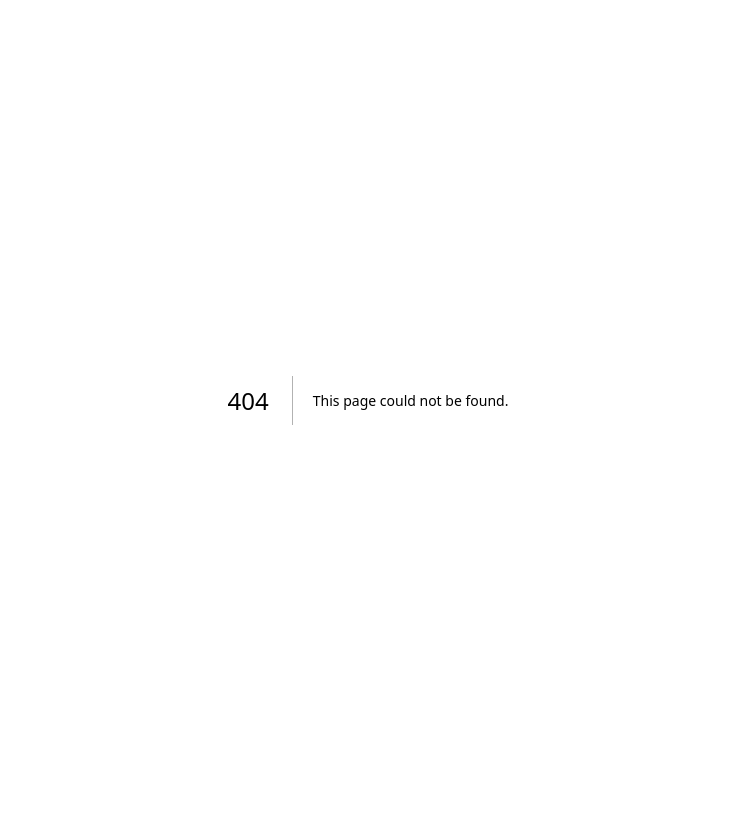
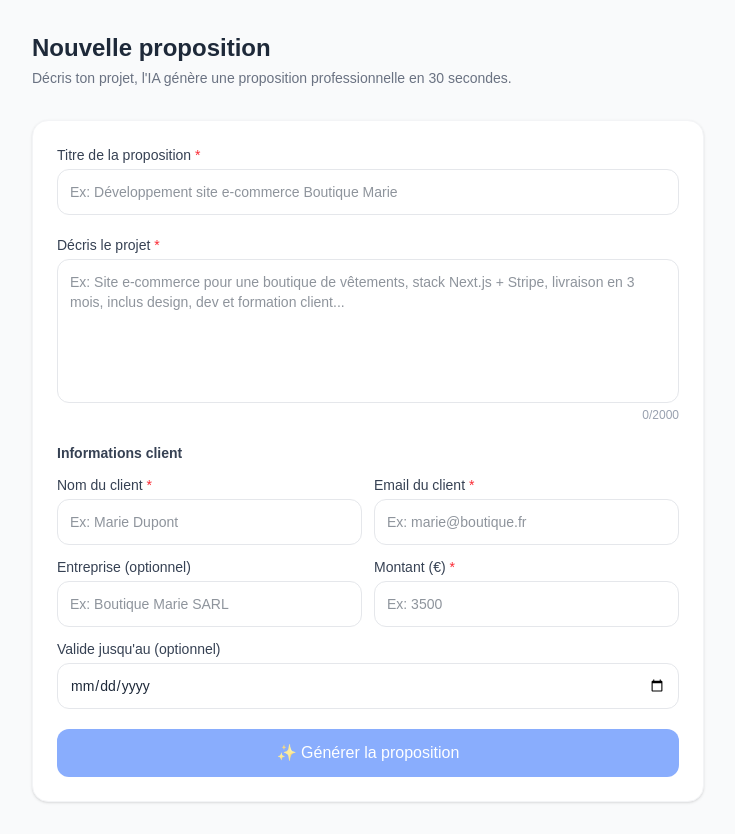
Before and after one commit to Tsiky-Sylvia/proposai, a Next.js app: page /proposals/new in a window 1280 px wide. Before the commit this address had no page. Shown: the whole page, without its empty margins (272-1007 px from the left). Before the commit the page ends 800 px from the top, so only its background shows below. Built offline with nearby package versions, Linux system fonts and the light colour scheme.

Commit message:
Jour 3- Ajout formulaire de proposition

```diff
--- /dev/null
+++ b/app/api/proposals/route.ts
@@ -0,0 +1,15 @@
+import { NextResponse } from "next/server";
+
+export async function POST(req: Request) {
+  const body = await req.json();
+
+  // Mock — sera remplacé par l'appel IA au Jour 4
+  return NextResponse.json({
+    proposal: {
+      id: "mock-id-123",
+      ...body,
+      status: "DRAFT",
+      createdAt: new Date().toISOString(),
+    },
+  });
+}
--- /dev/null
+++ b/app/proposals/new/page.tsx
@@ -0,0 +1,19 @@
+import ProposalForm from "@/components/ProposalForm";
+
+export default function NewProposalPage() {
+  return (
+    <main className="min-h-screen bg-gray-50 p-8">
+      <div className="max-w-2xl mx-auto">
+        <div className="mb-8">
+          <h1 className="text-2xl font-bold text-gray-800">
+            Nouvelle proposition
+          </h1>
+          <p className="text-gray-500 text-sm mt-1">
+            Décris ton projet, l'IA génère une proposition professionnelle en 30 secondes.
+          </p>
+        </div>
+        <ProposalForm />
+      </div>
+    </main>
+  );
+}
--- /dev/null
+++ b/components/ProposalForm.tsx
@@ -0,0 +1,206 @@
+"use client";
+
+import { useState } from "react";
+import { useRouter } from "next/navigation";
+
+type FormData = {
+  title: string;
+  rawInput: string;
+  clientName: string;
+  clientEmail: string;
+  clientCompany: string;
+  amount: string;
+  validUntil: string;
+};
+
+export default function ProposalForm() {
+  const router = useRouter();
+  const [isLoading, setIsLoading] = useState(false);
+  const [error, setError] = useState<string | null>(null);
+  const [form, setForm] = useState<FormData>({
+    title: "",
+    rawInput: "",
+    clientName: "",
+    clientEmail: "",
+    clientCompany: "",
+    amount: "",
+    validUntil: "",
+  });
+
+  const handleChange = (
+    e: React.ChangeEvent<HTMLInputElement | HTMLTextAreaElement>
+  ) => {
+    setForm((prev) => ({ ...prev, [e.target.name]: e.target.value }));
+  };
+
+  const isValid =
+    form.title.trim() &&
+    form.rawInput.trim() &&
+    form.clientName.trim() &&
+    form.clientEmail.trim() &&
+    form.amount.trim();
+
+  const handleSubmit = async () => {
+    if (!isValid) return;
+    setIsLoading(true);
+    setError(null);
+
+    try {
+      const response = await fetch("/api/proposals", {
+        method: "POST",
+        headers: { "Content-Type": "application/json" },
+        body: JSON.stringify({
+          ...form,
+          amount: parseFloat(form.amount),
+        }),
+      });
+
+      const data = await response.json();
+
+      if (!response.ok) {
+        setError(data.error ?? "Une erreur est survenue.");
+        return;
+      }
+
+      //router.push(`/proposals/${data.proposal.id}`);
+      router.push(`/dashboard`);
+    } catch (error) {
+      setError("Erreur réseau, vérifiez votre connexion.");
+      console.error("Erreur:", error);
+    } finally {
+      setIsLoading(false);
+    }
+  };
+
+  return (
+    <div className="bg-white rounded-2xl shadow-sm border border-gray-100 p-6 flex flex-col gap-5">
+      {/* Titre */}
+      <div className="flex flex-col gap-1">
+        <label className="text-sm font-medium text-gray-700">
+          Titre de la proposition <span className="text-red-500">*</span>
+        </label>
+        <input
+          type="text"
+          name="title"
+          value={form.title}
+          onChange={handleChange}
+          placeholder="Ex: Développement site e-commerce Boutique Marie"
+          className="p-3 border border-gray-200 rounded-xl text-sm text-gray-800 bg-white focus:outline-none focus:ring-2 focus:ring-blue-500"
+        />
+      </div>
+
+      {/* Description brute */}
+      <div className="flex flex-col gap-1">
+        <label className="text-sm font-medium text-gray-700">
+          Décris le projet <span className="text-red-500">*</span>
+        </label>
+        <textarea
+          name="rawInput"
+          value={form.rawInput}
+          onChange={handleChange}
+          placeholder="Ex: Site e-commerce pour une boutique de vêtements, stack Next.js + Stripe, livraison en 3 mois, inclus design, dev et formation client..."
+          className="p-3 border border-gray-200 rounded-xl text-sm text-gray-800 bg-white resize-none h-36 focus:outline-none focus:ring-2 focus:ring-blue-500"
+          maxLength={2000}
+        />
+        <span className="text-xs text-gray-400 text-right">
+          {form.rawInput.length}/2000
+        </span>
+      </div>
+
+      {/* Informations client */}
+      <div className="flex flex-col gap-3">
+        <h3 className="text-sm font-semibold text-gray-700">
+          Informations client
+        </h3>
+        <div className="grid grid-cols-1 md:grid-cols-2 gap-3">
+          <div className="flex flex-col gap-1">
+            <label className="text-sm font-medium text-gray-700">
+              Nom du client <span className="text-red-500">*</span>
+            </label>
+            <input
+              type="text"
+              name="clientName"
+              value={form.clientName}
+              onChange={handleChange}
+              placeholder="Ex: Marie Dupont"
+              className="p-3 border border-gray-200 rounded-xl text-sm text-gray-800 bg-white focus:outline-none focus:ring-2 focus:ring-blue-500"
+            />
+          </div>
+          <div className="flex flex-col gap-1">
+            <label className="text-sm font-medium text-gray-700">
+              Email du client <span className="text-red-500">*</span>
+            </label>
+            <input
+              type="email"
+              name="clientEmail"
+              value={form.clientEmail}
+              onChange={handleChange}
+              placeholder="Ex: marie@boutique.fr"
+              className="p-3 border border-gray-200 rounded-xl text-sm text-gray-800 bg-white focus:outline-none focus:ring-2 focus:ring-blue-500"
+            />
+          </div>
+          <div className="flex flex-col gap-1">
+            <label className="text-sm font-medium text-gray-700">
+              Entreprise (optionnel)
+            </label>
+            <input
+              type="text"
+              name="clientCompany"
+              value={form.clientCompany}
+              onChange={handleChange}
+              placeholder="Ex: Boutique Marie SARL"
+              className="p-3 border border-gray-200 rounded-xl text-sm text-gray-800 bg-white focus:outline-none focus:ring-2 focus:ring-blue-500"
+            />
+          </div>
+          <div className="flex flex-col gap-1">
+            <label className="text-sm font-medium text-gray-700">
+              Montant (€) <span className="text-red-500">*</span>
+            </label>
+            <input
+              type="number"
+              name="amount"
+              value={form.amount}
+              onChange={handleChange}
+              placeholder="Ex: 3500"
+              min={0}
+              className="p-3 border border-gray-200 rounded-xl text-sm text-gray-800 bg-white focus:outline-none focus:ring-2 focus:ring-blue-500"
+            />
+          </div>
+        </div>
+        <div className="flex flex-col gap-1">
+          <label className="text-sm font-medium text-gray-700">
+            Valide jusqu'au (optionnel)
+          </label>
+          <input
+            type="date"
+            name="validUntil"
+            value={form.validUntil}
+            onChange={handleChange}
+            className="p-3 border border-gray-200 rounded-xl text-sm text-gray-800 bg-white focus:outline-none focus:ring-2 focus:ring-blue-500"
+          />
+        </div>
+      </div>
+
+      {error && (
+        <div className="p-4 bg-red-50 border border-red-200 rounded-xl text-red-600 text-sm">
+          ⚠️ {error}
+        </div>
+      )}
+
+      <button
+        onClick={handleSubmit}
+        disabled={isLoading || !isValid}
+        className="px-6 py-3 bg-blue-600 text-white rounded-xl font-medium hover:bg-blue-700 disabled:opacity-50 disabled:cursor-not-allowed transition-colors flex items-center justify-center gap-2"
+      >
+        {isLoading ? (
+          <>
+            <div className="w-4 h-4 border-2 border-white/30 border-t-white rounded-full animate-spin" />
+            Génération en cours...
+          </>
+        ) : (
+          "✨ Générer la proposition"
+        )}
+      </button>
+    </div>
+  );
+}
```
